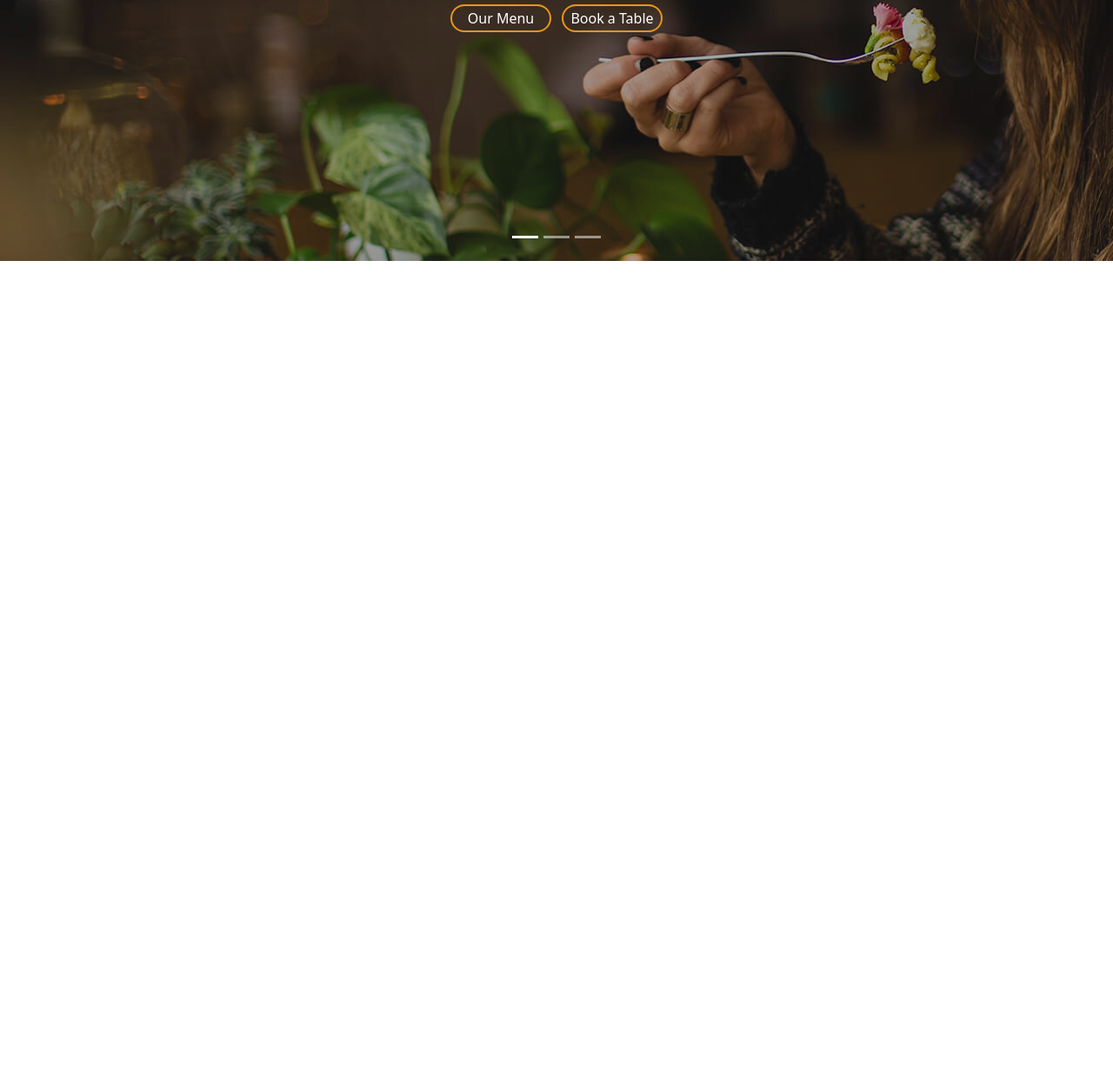
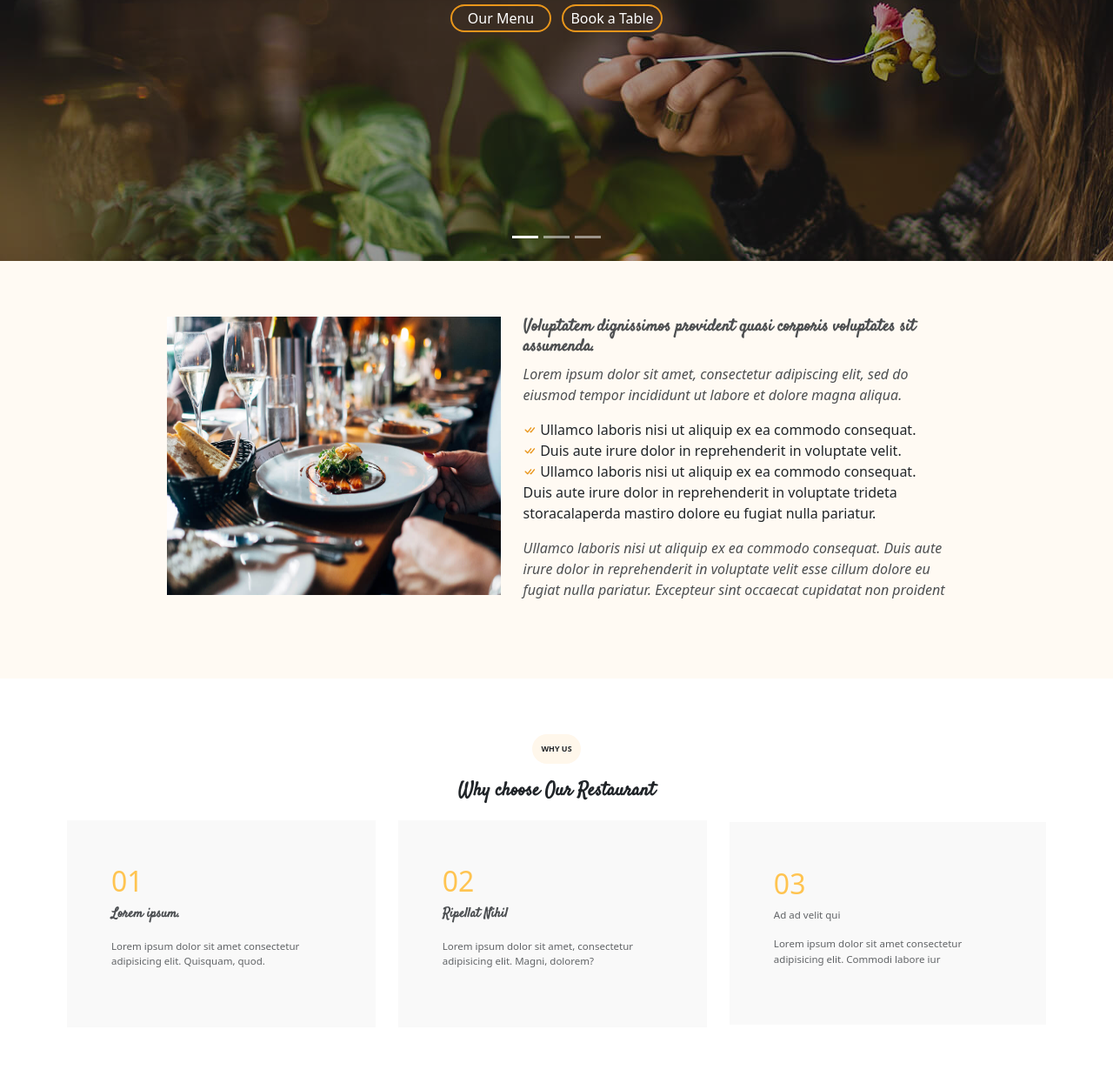
Before and after one commit to Aymen-zhr/new_final, a website: page index.html in a window 1280 px wide. Shown: the part 500-1745 px from the top of the page at 87% size. Before the commit the page ends 800 px from the top, so only its background shows below. Drawn offline with nearby package versions, Linux system fonts and the light colour scheme.

Commit message:
feat: add about and why sections

```diff
--- a/index.html
+++ b/index.html
@@ -115,9 +115,84 @@
 
     </section>
 
+    <!-- about section -->
+
+    <section class="aboutSection">
+      <div>
+        <img src="public/img/about.jpg" alt="about" />
+      </div>
+      <div class="aboutTitle">
+        <div>
+          <h2>Voluptatem dignissimos provident quasi corporis voluptates sit assumenda.</h2>
+          <p>
+            Lorem ipsum dolor sit amet, consectetur adipiscing elit, sed do eiusmod tempor incididunt ut labore et dolore magna aliqua.
+          </p>
+        </div>
+        <div>
+          <ul>
+            <li>
+              <span><i class="bi bi-check-all text-limoni"></i></span> Ullamco laboris nisi ut aliquip ex ea commodo consequat.
+            </li>
+            <li>
+              <span><i class="bi bi-check-all text-limoni"></i></span> Duis aute irure dolor in reprehenderit in voluptate velit.
+            </li>
+            <li>
+              <span><i class="bi bi-check-all text-limoni"></i></span> Ullamco laboris nisi ut aliquip ex ea commodo consequat. Duis aute irure dolor in reprehenderit in voluptate trideta storacalaperda mastiro dolore eu fugiat nulla pariatur.
+            </li>
+          </ul>
+        </div>
+        <div>
+          <p>
+            Ullamco laboris nisi ut aliquip ex ea commodo consequat. Duis aute irure dolor in reprehenderit in voluptate velit esse cillum dolore eu fugiat nulla pariatur. Excepteur sint occaecat cupidatat non proident
+          </p>
+        </div>
+      </div>
+
+    </section>
+
+    <section class="whysection">
+      <div class="whyTitle">
+        <p class="text-orange whytitle">WHY US</p>
+        <p class="whypara">
+          Why choose <span class="text-orange">Our Restaurant</span>
+        </p>
+      </div>
+      <div class="cubescontainer">
+        <div class="cubes">
+          <h2 class="numb">01</h2>
+          <p class="cubetitle">Lorem ipsum.</p>
+          <p>
+            Lorem ipsum dolor sit amet consectetur adipisicing elit. Quisquam,
+            quod.
+          </p>
+        </div>
+        <div class="cubes">
+          <h2 class="numb">02</h2>
+          <p class="cubetitle">Ripellat Nihil</p>
+          <p>
+            Lorem ipsum dolor sit amet, consectetur adipisicing elit. Magni,
+            dolorem?
+          </p>
+        </div>
+        <div class="cubes">
+          <h2 class="numb">03</h2>
+          <p>Ad ad velit qui</p>
+          <p>
+            Lorem ipsum dolor sit amet consectetur adipisicing elit. Commodi
+            labore iur
+          </p>
+        </div>
+      </div>
+    </section>
+
+
+    <!-- menu section -->
+
+    <section>
 
 
 
+    </section>
 
 
 
--- a/src/sass/_allModules.sass
+++ b/src/sass/_allModules.sass
@@ -1 +1,2 @@
 @import ./modules/home/HeroSection
+@import ./modules/home/about
--- /dev/null
+++ b/src/sass/modules/home/about.sass
@@ -0,0 +1,69 @@
+.aboutSection
+    background-color: rgb(255, 250, 243)
+    display: flex
+    flex-direction: row
+    padding-top: 5vw
+    gap: 2vw
+    height: 60vh
+    padding-inline: 15vw
+    div
+        ul
+            padding: 0
+            list-style: none
+        li
+            i
+                font-size: 1.2vw
+        img
+            width: 30vw
+            height: 40vh
+    .aboutTitle
+        div
+            h2
+                font-size: 1.5vw
+                font-weight: 700
+                opacity: .8
+                font-family: 'Satisfy', sans-serif
+            p
+                font-style: italic
+                opacity: .8
+
+.whysection
+    padding-top: 5vw
+    padding-bottom: 5vw
+    .whyTitle
+        display: flex
+        flex-direction: column
+        align-items: center
+        .whytitle
+            background-color: rgb(255, 247, 235)
+            padding: .8vw
+            font-size: .7vw
+            font-weight: 700
+            border-radius: 25px
+        .whypara
+            font-size: 1.7vw
+            font-weight: 700
+            font-family: 'Satisfy', sans-serif
+    .cubescontainer
+        display: flex
+        flex-direction: row
+        align-items: center
+        justify-content: center
+        gap: 2vw
+        padding-inline: 6vw
+        .cubes
+            background-color: rgb(249, 249, 249)
+            padding: 4vw
+            .numb
+                color: #ffc451
+            &:hover
+                color: white
+                background-color: $orange
+            .cubetitle
+                font-size: 1.2vw
+                font-family: 'Satisfy', sans-serif
+                font-weight: 700
+                opacity: .8
+            p
+                font-size: .9vw
+                opacity: .7
```
Also changed, not shown: public/css/app.css, 1 other file.
